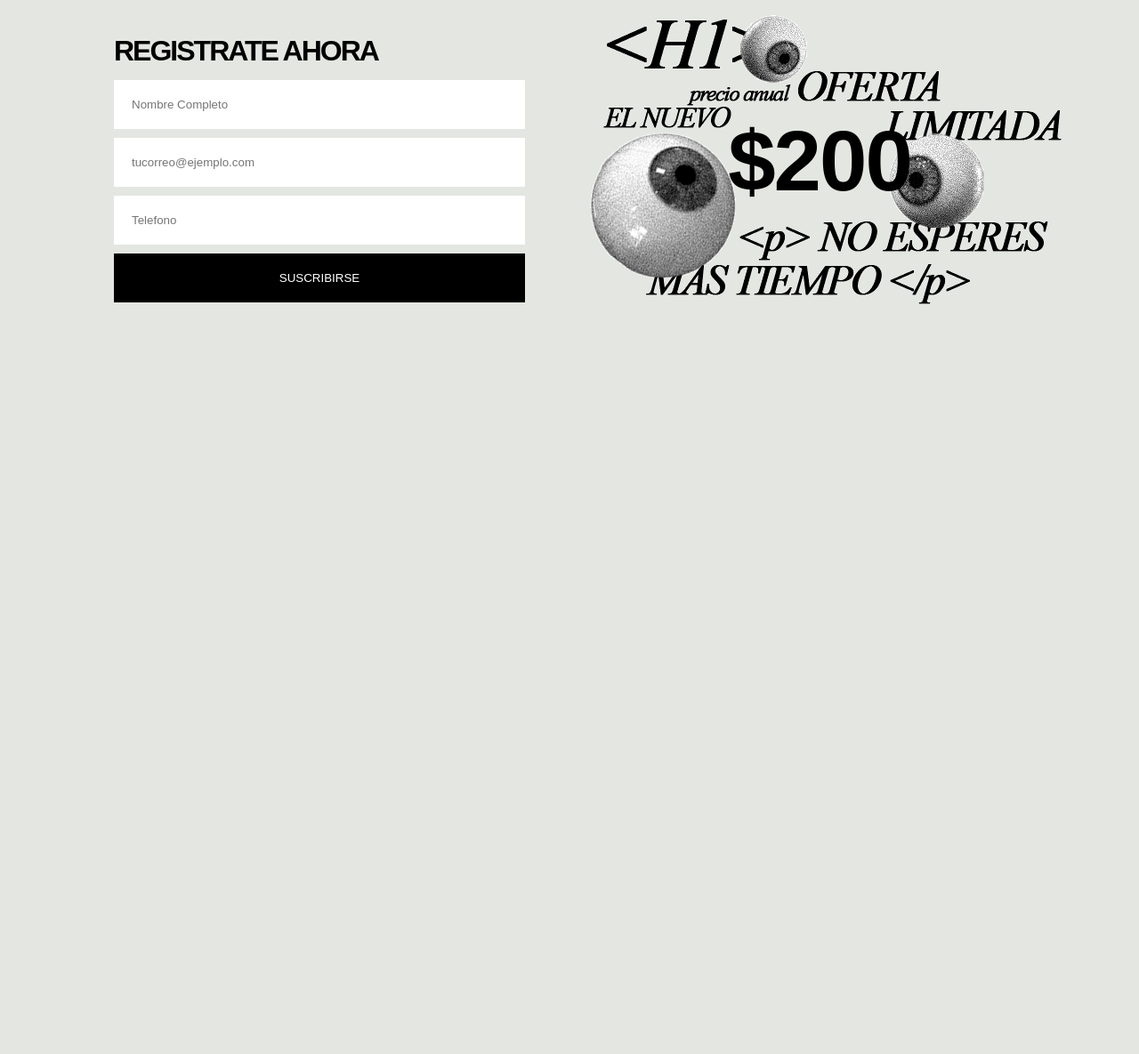
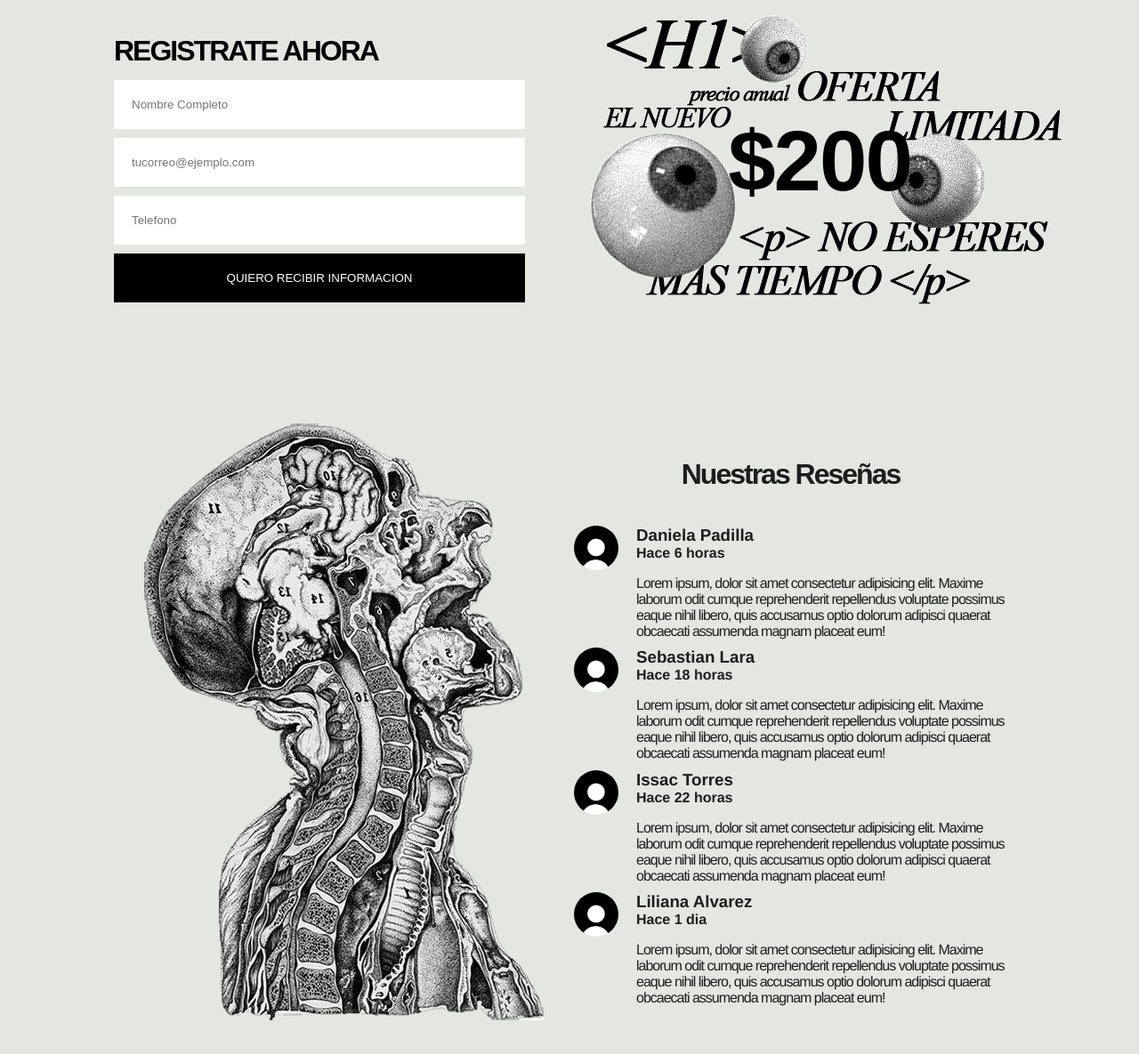
Before and after one commit to ermi00/productoWeb, a plain HTML site: page index.html in a window 1280 px wide. Shown: the part 1389-2574 px from the top of the page at 89% size. Before the commit the page ends 1829 px from the top, so only its background shows below. Drawn offline with Linux system fonts and the light colour scheme; a web font is replaced by a local one.

Commit message:
seccion de opiniones terminada

```diff
--- a/index.html
+++ b/index.html
@@ -97,7 +97,7 @@
                     <input type="text" placeholder="Nombre Completo">
                     <input type="text" placeholder="tucorreo@ejemplo.com">
                     <input type="text" placeholder="Telefono">
-                    <button>SUSCRIBIRSE</button>
+                    <button>QUIERO RECIBIR INFORMACION</button>
                 </form>
             </div>
 
@@ -110,6 +110,81 @@
                 </div>
             </div>
         </div>
+
+        <div class="divOpiniones">
+            <div class="divOpinionesImg">
+                <img src="./assets/cuerpo.png" alt="">
+            </div>
+
+            <div class="renglones">
+                <h1 class="h1InfoOp">Nuestras Reseñas</h1>
+                <div class="infoOpiniones">
+                    <div>
+                        <img class="imgProfile" src="./assets/genericIcon.jpg" alt="">
+                    </div>
+                    <div class="info">
+                        <h3 class="h3Op">Daniela Padilla</h3>
+                        <h4 class="h4Op">Hace 6 horas</h4>
+                        <p class="pOp">Lorem ipsum, dolor sit amet consectetur adipisicing elit. Maxime laborum odit
+                            cumque
+                            reprehenderit
+                            repellendus voluptate possimus eaque nihil libero, quis accusamus optio dolorum adipisci
+                            quaerat
+                            obcaecati assumenda magnam placeat eum!</p>
+                    </div>
+                </div>
+
+                <div class="infoOpiniones">
+                    <div>
+                        <img class="imgProfile" src="./assets/genericIcon.jpg" alt="">
+                    </div>
+                    <div class="info">
+                        <h3 class="h3Op">Sebastian Lara</h3>
+                        <h4 class="h4Op">Hace 18 horas</h4>
+                        <p class="pOp">Lorem ipsum, dolor sit amet consectetur adipisicing elit. Maxime laborum odit
+                            cumque
+                            reprehenderit
+                            repellendus voluptate possimus eaque nihil libero, quis accusamus optio dolorum adipisci
+                            quaerat
+                            obcaecati assumenda magnam placeat eum!</p>
+                    </div>
+                </div>
+
+                <div class="infoOpiniones">
+                    <div>
+                        <img class="imgProfile" src="./assets/genericIcon.jpg" alt="">
+                    </div>
+                    <div class="info">
+                        <h3 class="h3Op">Issac Torres</h3>
+                        <h4 class="h4Op">Hace 22 horas</h4>
+                        <p class="pOp">Lorem ipsum, dolor sit amet consectetur adipisicing elit. Maxime laborum odit
+                            cumque
+                            reprehenderit
+                            repellendus voluptate possimus eaque nihil libero, quis accusamus optio dolorum adipisci
+                            quaerat
+                            obcaecati assumenda magnam placeat eum!</p>
+                    </div>
+                </div>
+
+                <div class="infoOpiniones">
+                    <div>
+                        <img class="imgProfile" src="./assets/genericIcon.jpg" alt="">
+                    </div>
+                    <div class="info">
+                        <h3 class="h3Op">Liliana Alvarez</h3>
+                        <h4 class="h4Op">Hace 1 dia</h4>
+                        <p class="pOp">Lorem ipsum, dolor sit amet consectetur adipisicing elit. Maxime laborum odit
+                            cumque
+                            reprehenderit
+                            repellendus voluptate possimus eaque nihil libero, quis accusamus optio dolorum adipisci
+                            quaerat
+                            obcaecati assumenda magnam placeat eum!</p>
+                    </div>
+                </div>
+            </div>
+        </div>
+
+        </div>
     </main>
 
     <footer>
--- a/style.css
+++ b/style.css
@@ -67,6 +67,7 @@ section {
     border-radius: 10px;
     align-items: center;
     margin-bottom: 100px;
+    color: #1d1d1d;
 }
 
 .divImgPresentacion {
@@ -114,6 +115,7 @@ button:hover {
 .divCursos {
     align-items: center;
     margin-bottom: 200px;
+    background-color: e4e6e1;
 }
 
 .divCursosInfo {
@@ -190,17 +192,61 @@ input {
     position: absolute;
 }
 
-.imgOjos:hover{
+.imgOjos:hover {
     filter: blur(2px);
     transition: 1s;
 }
 
-.contenedor2{
+.contenedor2 {
     position: absolute;
 }
 
-#spanPrecio{
+#spanPrecio {
     font-size: 12vh;
     font-weight: 800;
     letter-spacing: -2px;
 }
+
+.divOpiniones {
+    display: flex;
+    width: 100%;
+    color: #1d1d1d;
+    border-radius: 10px;
+}
+
+.divOpinionesImg {
+    padding: 30px;
+}
+
+.infoOpiniones {
+    display: flex;
+    height: 20%;
+}
+
+.info {
+    padding-left: 20px;
+}
+
+.h3Op {
+    margin: 0;
+}
+
+.h4Op {
+    margin: 0;
+    margin-bottom: 10px;
+}
+
+.imgProfile {
+    width: 50px;
+    border-radius: 100px;
+}
+
+.renglones {
+    padding-top: 60px;
+    padding-right: 20px;
+}
+
+.h1InfoOp {
+    text-align: center;
+    margin-bottom: 45px;
+}
```
Also changed, not shown: assets/cuerpo.png (added), assets/face1.png (added), assets/face2.png (added), assets/face3.png (added), assets/genericIcon.jpg (added).
